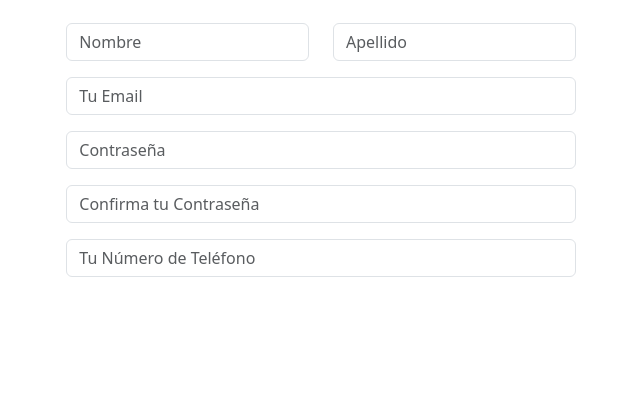
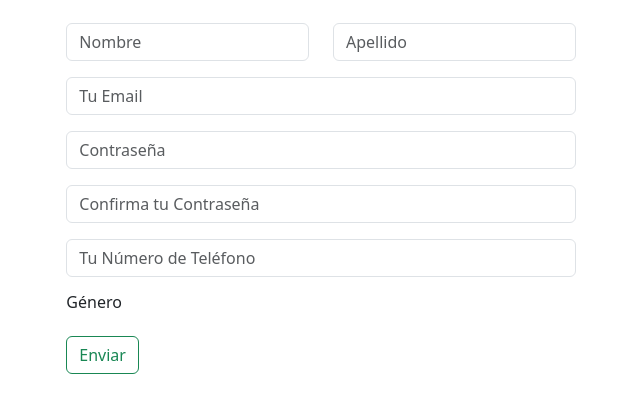
Before and after one commit to Duridev/desafio-formulario-bootstrap, a website: page index.html in a window 1280 px wide. Shown: the part 121-534 px from the top of the page, without its empty margins (319-959 px from the left). Drawn offline with nearby package versions, Linux system fonts and the light colour scheme; files that its build step writes are made by us from their sources.

Commit message:
campo generos

```diff
--- a/index.html
+++ b/index.html
@@ -40,7 +40,14 @@
                     <input type="number" class="form-control" id="phoneNumber" placeholder="Tu Número de Teléfono">
                 </div>
 
+                <h3 class="text-start fs-6">Género</h3>
+                <div class="d-flex">
 
+                </div>
+
+            </div>
+            <button type="submit" class="btn btn-outline-success mt-3">Enviar</button>
+        </div>
     </form>
 
 </body>
```
